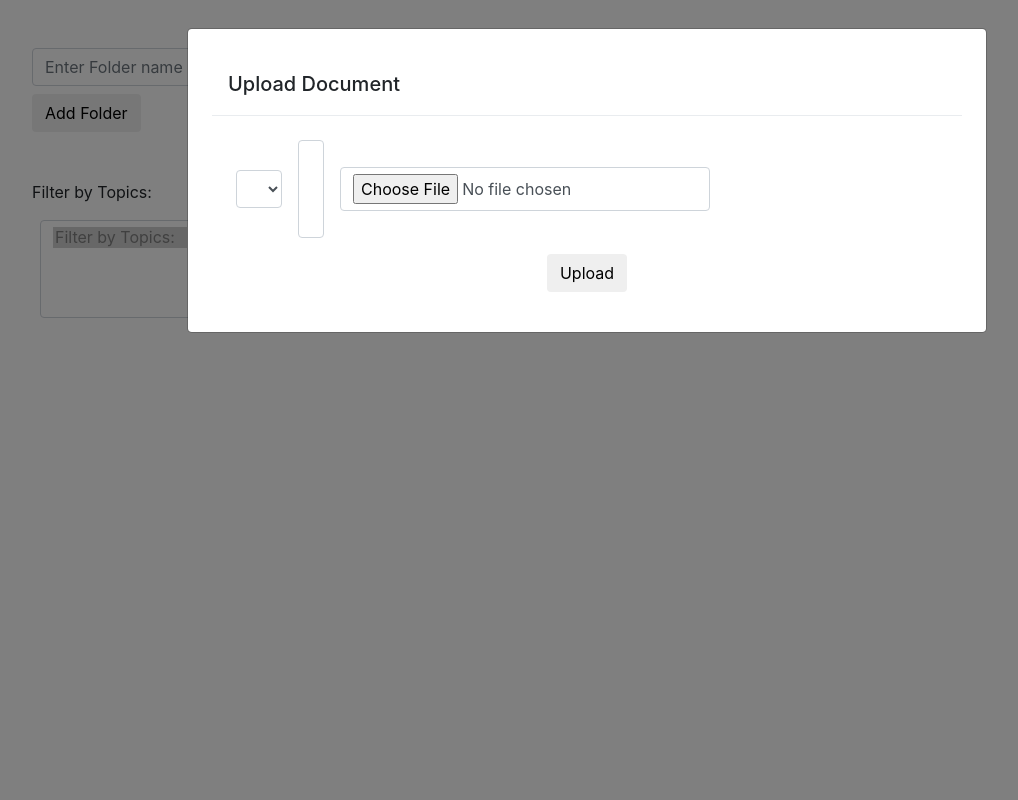
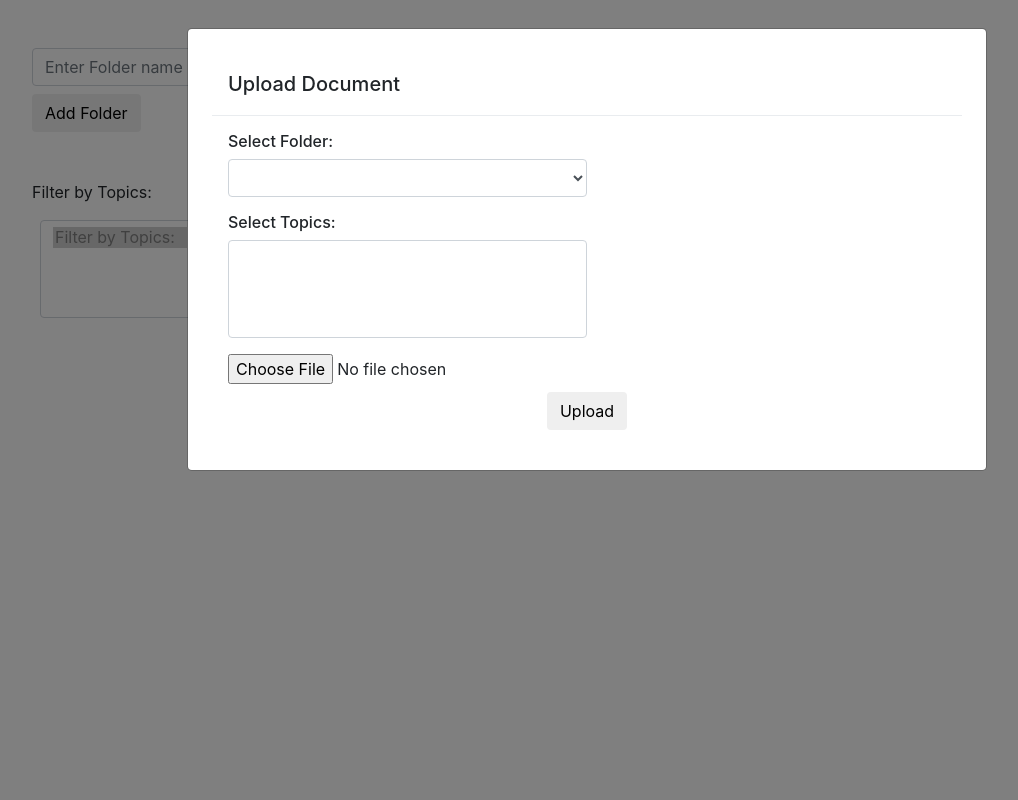
Before and after one commit to Mfarhanzia/fileStorageSystem, a Django app: page / in a window 1280 px wide, after a click on "Upload Document". Shown: the whole page, without its empty margins (53-1071 px from the left). Run offline with Django 3.2, Linux system fonts and the light colour scheme; data comes from the database, SQL or seed files in the repository; lists and menus that the app fills with data are empty; some libraries are stand-ins or nearby versions.

Commit message:
heroku issue

```diff
--- a/templates/filesystem/home.html
+++ b/templates/filesystem/home.html
@@ -52,16 +52,18 @@
                             <div class="modal-body">
                                 <form id="uploadDocument">
                                     {% csrf_token %}
-                                    <div class="form-inline">
-                                        <select id="folderSelect" name="folder" required class="form-control m-2">
+                                    <div class="">
+                                        <h6>Select Folder:</h6>
+                                        <select id="folderSelect" name="folder" required class="form-control w-50">
                                             <option selected disabled>Select Folder</option>
                                         </select>
-                                        <select id="topicSelect" name="topics" required class="form-control m-2" multiple>
+                                        <h6 class="mt-3">Select Topics:</h6>
+                                        <select id="topicSelect" name="topics" required class="form-control w-50" multiple>
                                             <option selected disabled>Select Topic</option>
                                         </select>
                                         <input
                                             name="file"
-                                            class="form-control ml-2"
+                                            class="mt-3"
                                             type="file" required
                                         />
                                     </div>
```
Also changed, not shown: 1 other file.
